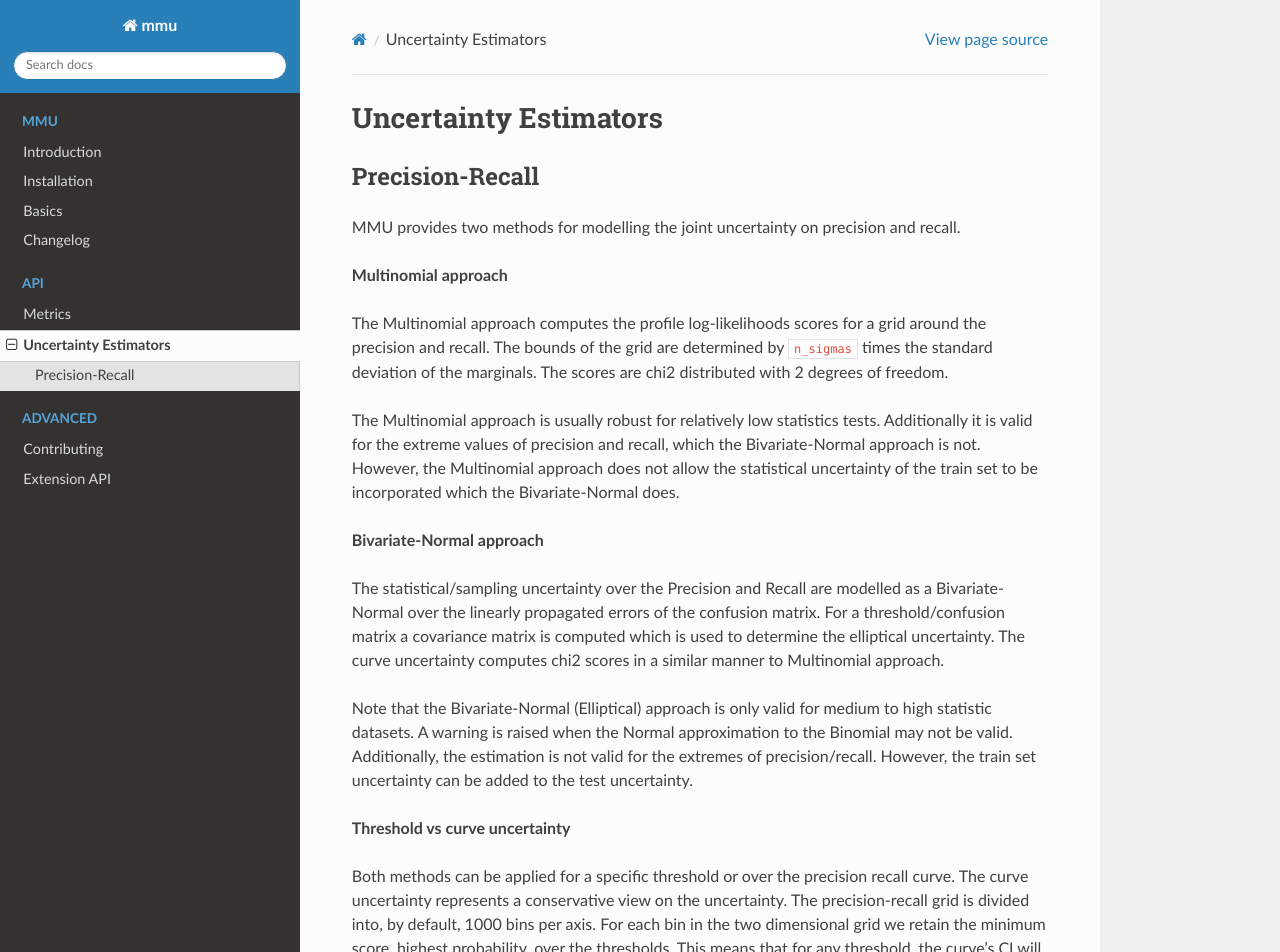
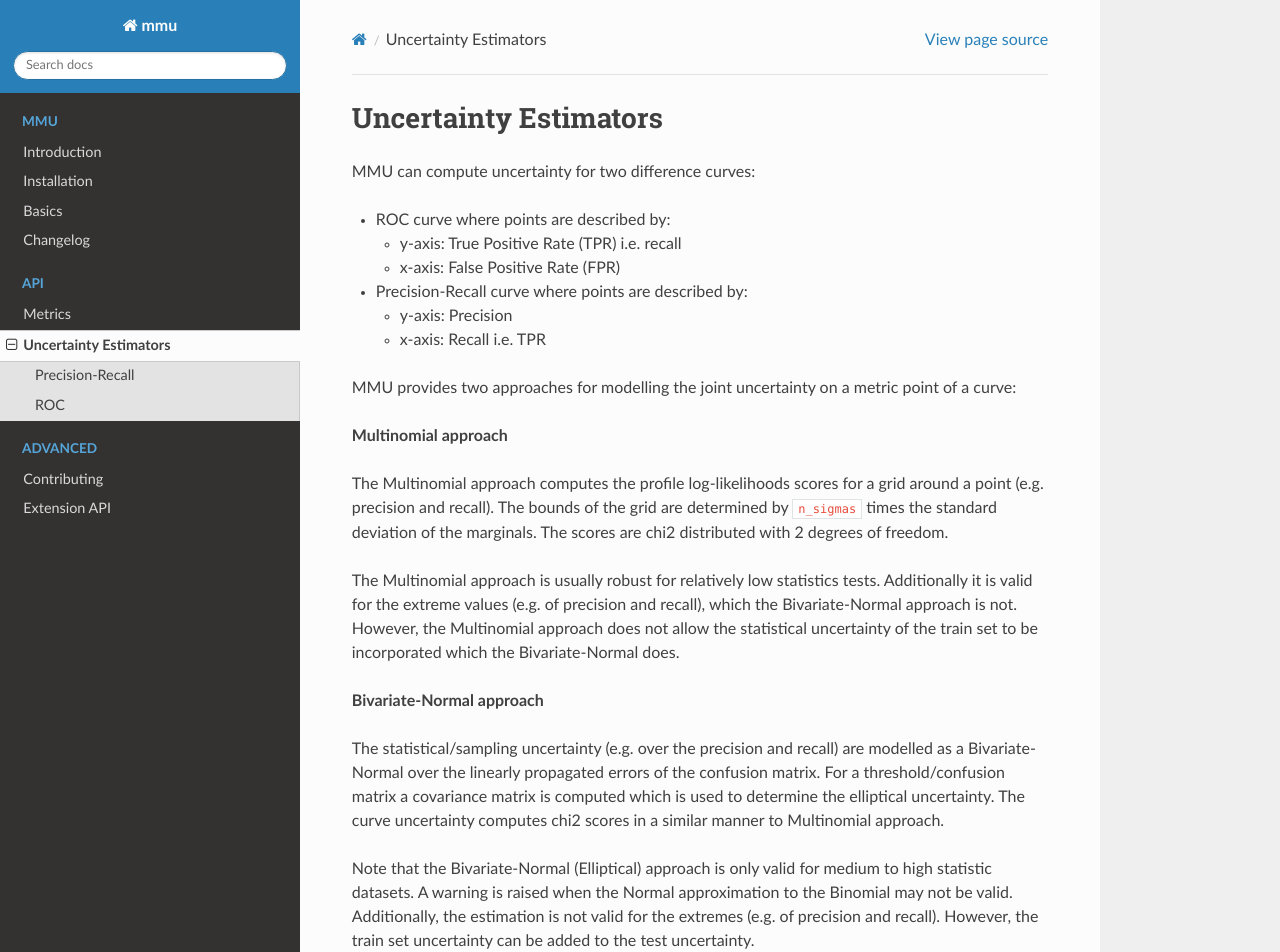
Before and after one commit to RUrlus/ModelMetricUncertainty, a Sphinx documentation site: the page built from docs/source/estimators.rst, in a window 1280 px wide and 1400 px high. Shown: the top 952 px of the window. Built offline with Sphinx 7.4.7 and the Read the Docs theme 2.0.0, drawn with Linux system fonts in a browser that asks for light colours; some of the changed text lies outside the part shown.

Commit message:
DOC: Add ROC curve and point documentation and notebook example

```diff
--- a/docs/source/estimators.rst
+++ b/docs/source/estimators.rst
@@ -1,54 +1,48 @@
 Uncertainty Estimators
 ======================
 
-Precision-Recall
-----------------
+MMU can compute uncertainty for two difference curves:
 
-MMU provides two methods for modelling the joint uncertainty on precision and recall.
+- ROC curve where points are described by:
+
+  - y-axis: True Positive Rate (TPR) i.e. recall
+  - x-axis: False Positive Rate (FPR)
+
+- Precision-Recall curve where points are described by:
+
+  - y-axis: Precision
+  - x-axis: Recall i.e. TPR
+
+
+MMU provides two approaches for modelling the joint uncertainty on a metric point of a curve:
 
 **Multinomial approach**
 
-The Multinomial approach computes the profile log-likelihoods scores for a grid around the precision and recall. The bounds of the grid are determined by ``n_sigmas`` times the standard deviation of the marginals. The scores are chi2 distributed with 2 degrees of freedom.
+The Multinomial approach computes the profile log-likelihoods scores for a grid around a point (e.g. precision and recall). The bounds of the grid are determined by ``n_sigmas`` times the standard deviation of the marginals. The scores are chi2 distributed with 2 degrees of freedom.
 
 The Multinomial approach is usually robust for relatively low statistics tests.
-Additionally it is valid for the extreme values of precision and recall, which the Bivariate-Normal approach is not. However, the Multinomial approach does not allow the statistical uncertainty of the train set to be incorporated which the Bivariate-Normal does.
+Additionally it is valid for the extreme values (e.g. of precision and recall), which the Bivariate-Normal approach is not. However, the Multinomial approach does not allow the statistical uncertainty of the train set to be incorporated which the Bivariate-Normal does.
 
 **Bivariate-Normal approach**
 
-The statistical/sampling uncertainty over the Precision and Recall are modelled
+The statistical/sampling uncertainty (e.g. over the precision and recall) are modelled
 as a Bivariate-Normal over the linearly propagated errors of the confusion
 matrix. For a threshold/confusion matrix a covariance matrix is computed which is used to determine the elliptical uncertainty.
 The curve uncertainty computes chi2 scores in a similar manner to Multinomial approach.
 
-Note that the Bivariate-Normal (Elliptical) approach is only valid for medium to high statistic datasets. A warning is raised when the Normal approximation to the Binomial may not be valid. Additionally, the estimation is not valid for the extremes of precision/recall. However, the train set uncertainty can be added to the test uncertainty.
+Note that the Bivariate-Normal (Elliptical) approach is only valid for medium to high statistic datasets. A warning is raised when the Normal approximation to the Binomial may not be valid. Additionally, the estimation is not valid for the extremes (e.g. of precision and recall). However, the train set uncertainty can be added to the test uncertainty.
 
 **Threshold vs curve uncertainty**
 
-Both methods can be applied for a specific threshold or over the precision recall curve. The curve uncertainty represents a conservative view on the uncertainty.
-The precision-recall grid is divided into, by default, 1000 bins per axis.
+Both methods can be applied for a specific threshold or over curve. The curve uncertainty represents a conservative view on the uncertainty.
+The grid is divided into, by default, 1000 bins per axis.
 For each bin in the two dimensional grid we retain the minimum score, highest probability, over the thresholds. This means that for any threshold, the curve's CI will never be smaller than the CI of the corresponding threshold.
 Hence, the curve uncertainty can slightly over-cover the true confidence interval.
 To help with this the curve methods provide functionality to overlay threshold uncertainty(ies) on the curve.
 
-.. autoapiclass:: mmu.PRU
 
-.. autoapiclass:: mmu.PrecisionRecallUncertainty
-    :show-inheritance:
-    :members:
-    :inherited-members:
+.. toctree::
+    :maxdepth: 1
 
-.. autoapiclass:: mmu.PRCU
-
-.. autoapiclass:: mmu.PrecisionRecallCurveUncertainty
-    :show-inheritance:
-    :members:
-    :inherited-members:
-
-In some very specific cases you may want to compute the uncertainty through simulation of the profile likelihoods rather than through the Chi2 distribution.
-Note though that the simulation is very compute intensive, each grid point is simulated ``n_simulations`` times.
-Hence, you will perform ``n_bins`` * ``n_bins`` * ``n_simulations`` simulations in total.
-
-.. autoapiclass:: mmu.PrecisionRecallSimulatedUncertainty
-    :show-inheritance:
-    :members:
-    :inherited-members:
+    pr
+    roc
```
Also changed, not shown: docs/source/contributing.rst (+12 -0 lines), docs/source/pr.rst (added, +28 -0 lines), docs/source/roc.rst (added, +28 -0 lines), 1 other file.
